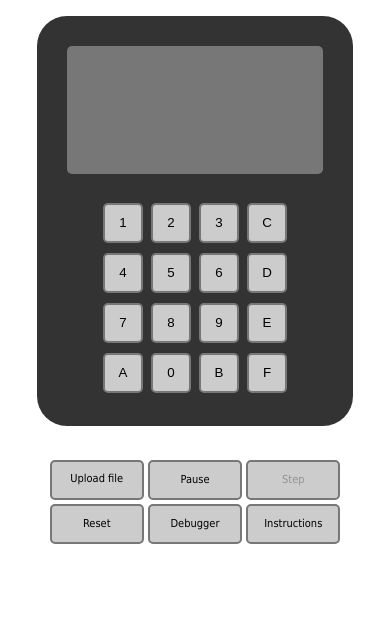
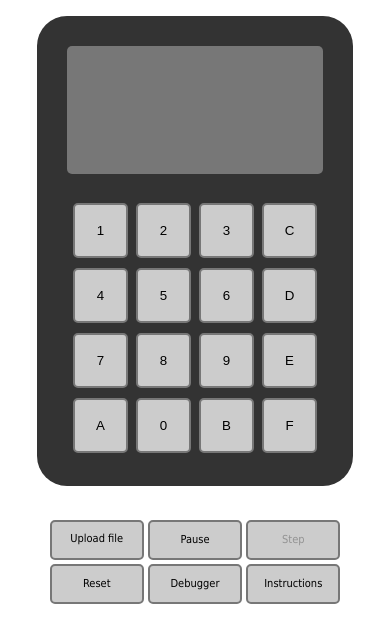
Before and after one commit to Timendus/chip-8, a website built with webpack: page docs/index.html in a window 390 px wide. Built offline with nearby package versions, Linux system fonts and the light colour scheme.

Commit message:
Make buttons larger and easier to press on mobile

```diff
--- a/docs/style.css
+++ b/docs/style.css
@@ -12,7 +12,7 @@ body {
 
 .device {
   width: 256px;
-  height: 350px;
+  height: 410px;
   padding: 30px;
   background-color: #333;
   border-radius: 30px;
@@ -38,8 +38,8 @@ canvas {
 
 .keyboard button {
   margin: 5px 2px;
-  width: 40px;
-  height: 40px;
+  width: 55px;
+  height: 55px;
   border: 2px solid #777;
   background-color: #CCC;
   border-radius: 5px;
```
